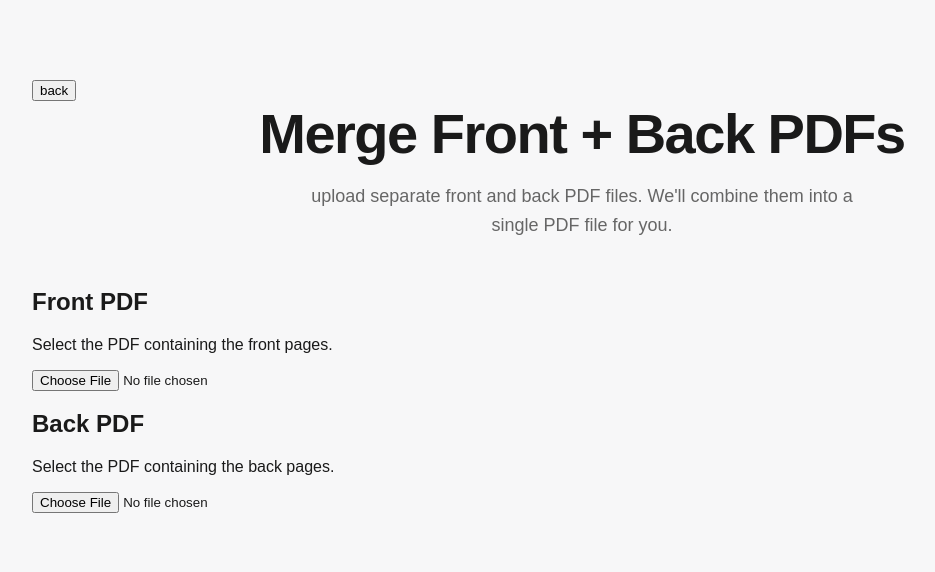
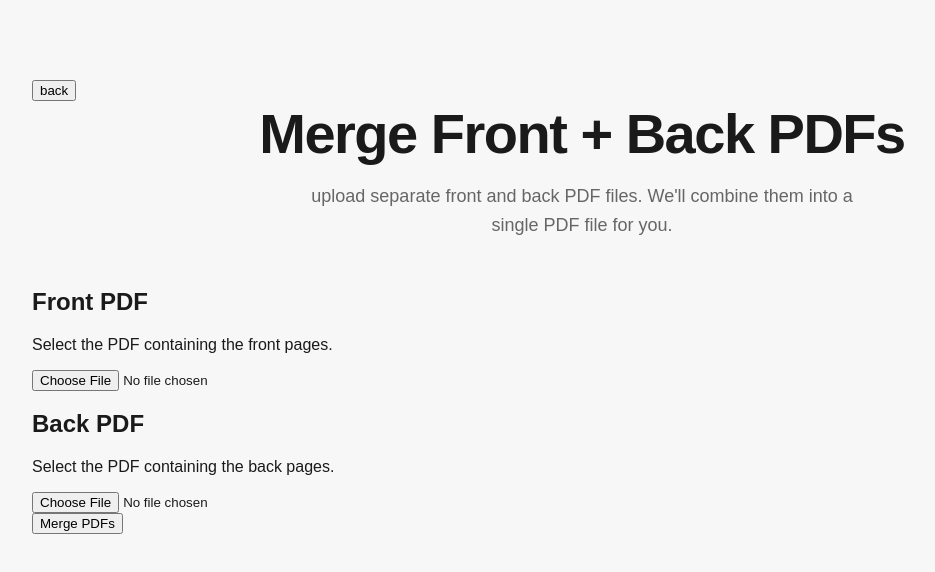
Before and after one commit to christiannoa/pdf-production-tools, a React (Vite) app: page / in a window 1280 px wide. Both pictures are taken after a click on the button "Merge PDFs". Shown: the top 572 px of the page, without its empty margins (58-993 px from the left). Built offline with nearby package versions, Linux system fonts and the light colour scheme.

Commit message:
Integrate pdf-lib for PDF processing

```diff
--- a/package.json
+++ b/package.json
@@ -10,6 +10,7 @@
     "preview": "vite preview"
   },
   "dependencies": {
+    "pdf-lib": "^1.17.1",
     "react": "^19.2.8",
     "react-dom": "^19.2.8"
   },
--- a/src/App.tsx
+++ b/src/App.tsx
@@ -1,4 +1,6 @@
 import { useState } from 'react'
+import { PDFDocument } from 'pdf-lib'
+
 import './App.css'
 import ToolCard from './components/ToolCard'
 import FileUpload from './components/FileUpload'
@@ -15,6 +17,22 @@ function App() {
   const [frontFile, setFrontFile] = useState<File | null>(null)
   const [backFile, setBackFile] = useState<File | null>(null)
 
+async function handleMerge() {
+
+  if (!frontFile || !backFile) {
+    alert('Please select both a frontpdf and a back PDF')
+    return
+  }
+
+    const frontPdfBytes = await frontFile.arrayBuffer()
+    const backPdfBytes = await backFile.arrayBuffer()
+
+    const frontPdf = await PDFDocument.load(frontPdfBytes)
+    const backPdf = await PDFDocument.load(backPdfBytes)
+
+    console.log('Front pages:', frontPdf.getPageCount())
+    console.log('Back pages:', backPdf.getPageCount())
+}
 
   if (activeTool === 'merge') {
     return (
@@ -53,6 +71,13 @@ function App() {
               file={backFile}
               onFileSelect={setBackFile}
             />
+
+            <button
+              type="button"
+              onClick={handleMerge}
+            >
+              Merge PDFs
+            </button>
 
           </section>
         </main>
```
Also changed, not shown: 1 other file (tests, documents, lock files or other folders).
